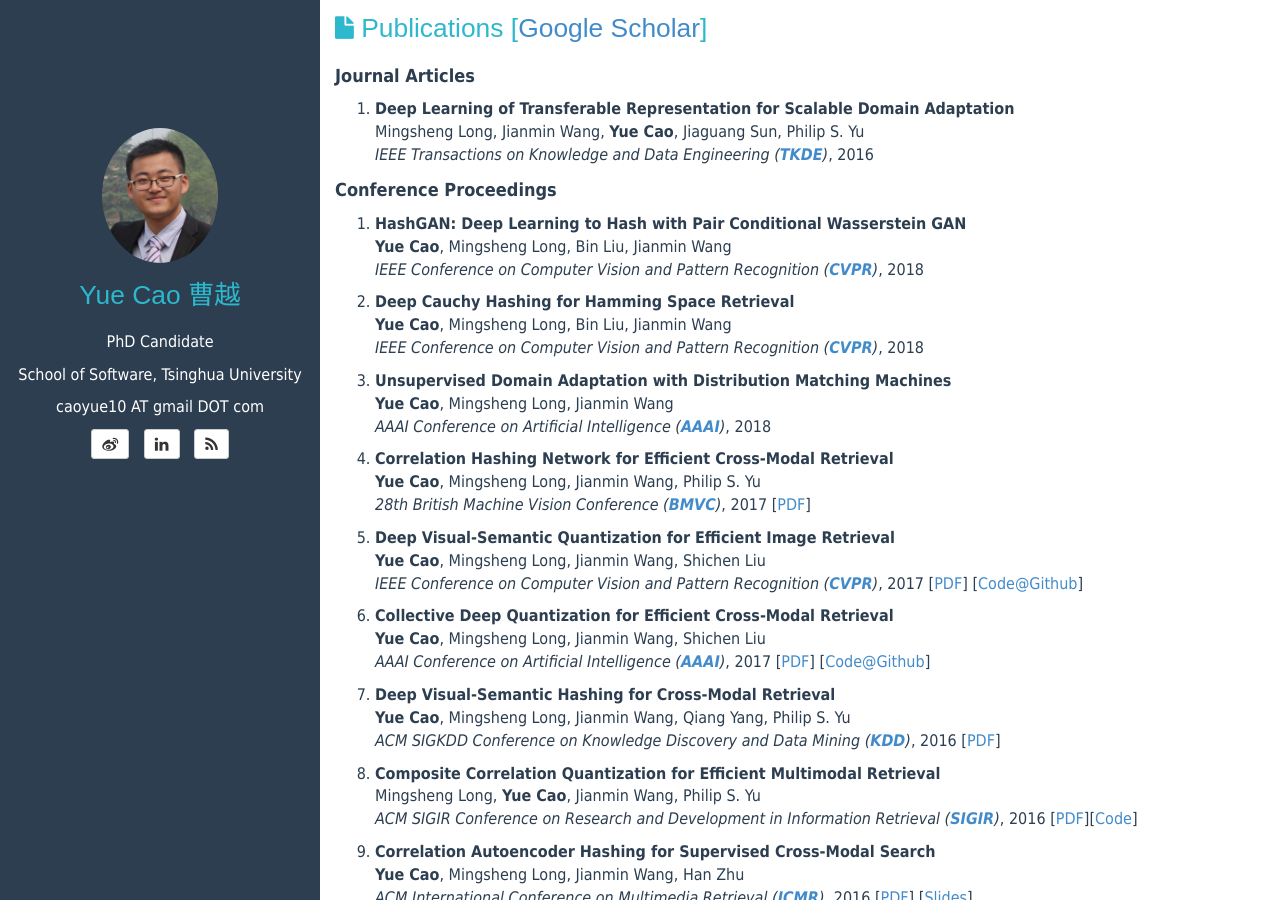
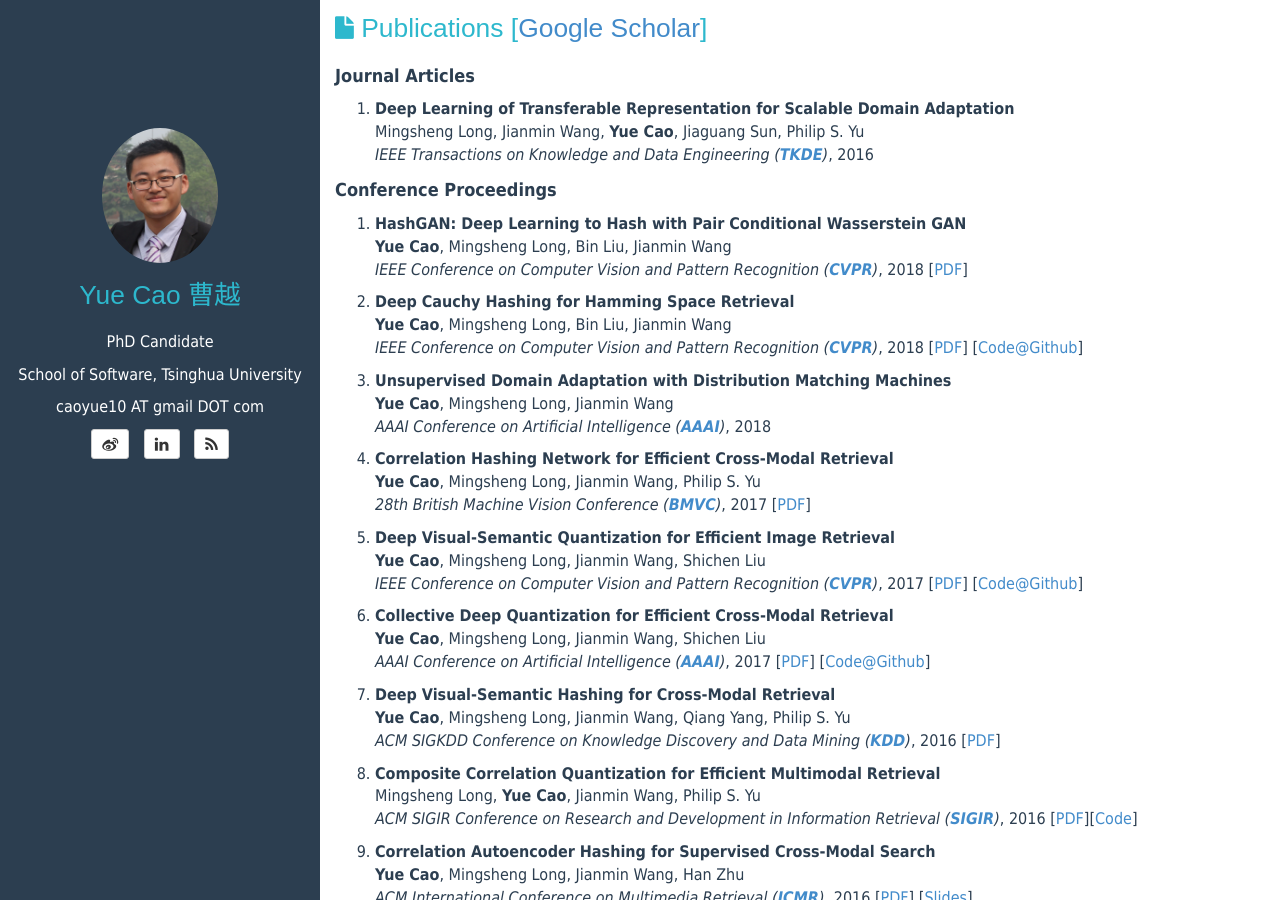
Before and after one commit to caoyue10/caoyue10.github.io, a Jekyll site: the page built from index.html, in a window 1280 px wide and 900 px high, scrolled down 443 px. Built offline with Jekyll 4.4.1, drawn with Linux system fonts in a browser that asks for light colours; the list of posts is cut into pages by our own code.

Commit message:
Update index.html

```diff
--- a/index.html
+++ b/index.html
@@ -100,11 +100,13 @@ tagline:
 	<li><p><strong>HashGAN: Deep Learning to Hash with Pair Conditional Wasserstein GAN</strong><br>
             <strong>Yue Cao</strong>, Mingsheng Long, Bin Liu, Jianmin Wang<br>
             <em>IEEE Conference on Computer Vision and Pattern Recognition (<a href="http://cvpr2018.thecvf.com/"><strong>CVPR</strong></a>)</em>, 2018
+	   [<a href="http://ise.thss.tsinghua.edu.cn/~mlong/doc/hashgan-cvpr18.pdf">PDF</a>]
             </p>
         </li>
 	<li><p><strong>Deep Cauchy Hashing for Hamming Space Retrieval</strong><br>
             <strong>Yue Cao</strong>, Mingsheng Long, Bin Liu, Jianmin Wang<br>
             <em>IEEE Conference on Computer Vision and Pattern Recognition (<a href="http://cvpr2018.thecvf.com/"><strong>CVPR</strong></a>)</em>, 2018
+	   [<a href="http://ise.thss.tsinghua.edu.cn/~mlong/doc/deep-cauchy-hashing-cvpr18.pdf">PDF</a>] [<a href="https://github.com/thulab/DeepHash">Code@Github</a>]
             </p>
         </li>
         <li><p>
@@ -124,7 +126,7 @@ tagline:
         <li><p><strong>Deep Visual-Semantic Quantization for Efficient Image Retrieval</strong><br>
             <strong>Yue Cao</strong>, Mingsheng Long, Jianmin Wang, Shichen Liu<br>
             <em>IEEE Conference on Computer Vision and Pattern Recognition (<a href="http://cvpr2017.thecvf.com/"><strong>CVPR</strong></a>)</em>, 2017
-            [<a href="doc/deep-visual-semantic-quantization-cvpr17.pdf">PDF</a>] [<a href="https://github.com/caoyue10/cvpr17-dvsq">Code@Github</a>]
+            [<a href="doc/deep-visual-semantic-quantization-cvpr17.pdf">PDF</a>] [<a href="https://github.com/thulab/DeepHash">Code@Github</a>]
             </p>
         </li>
         <li><p>
```
